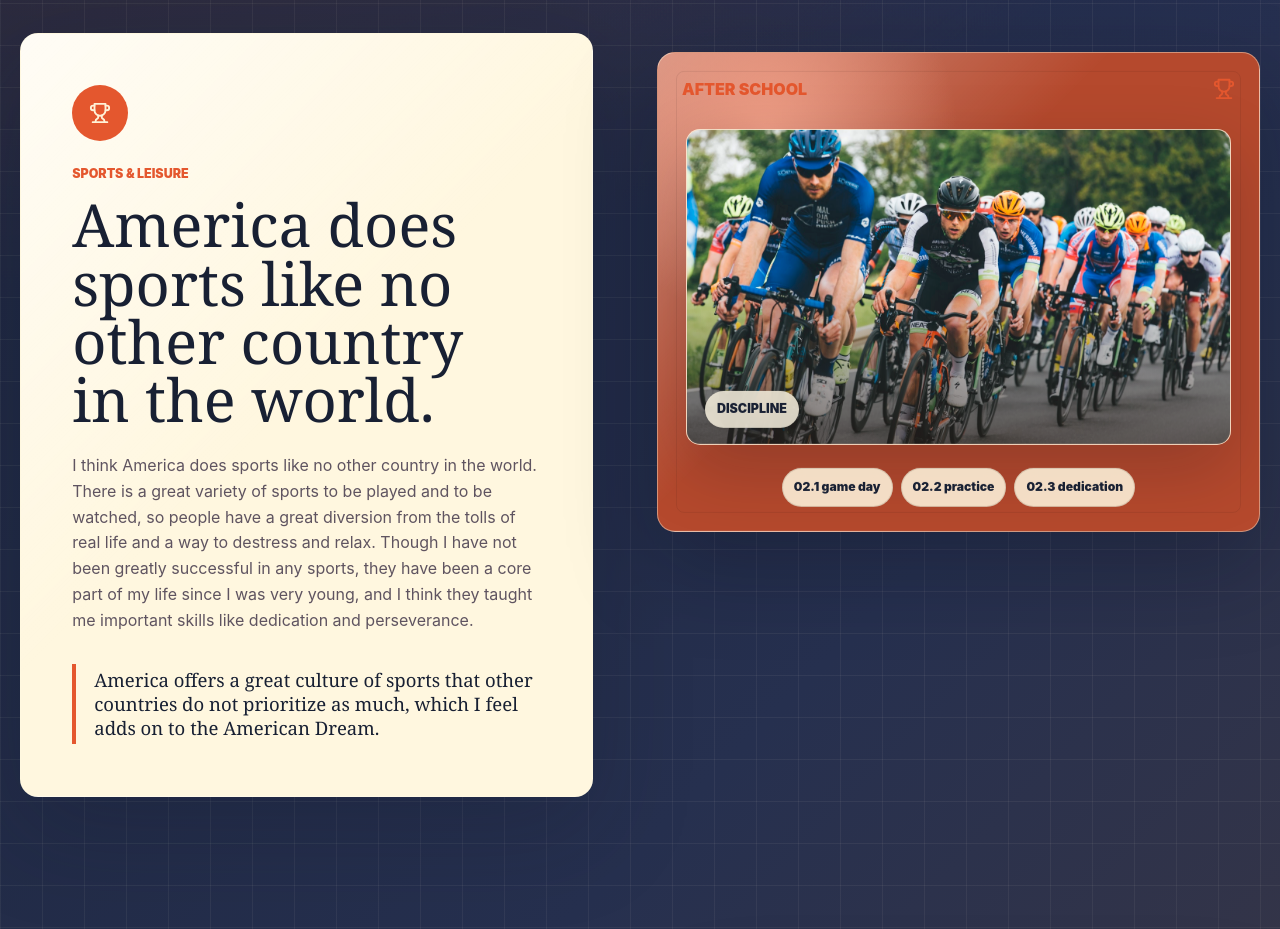
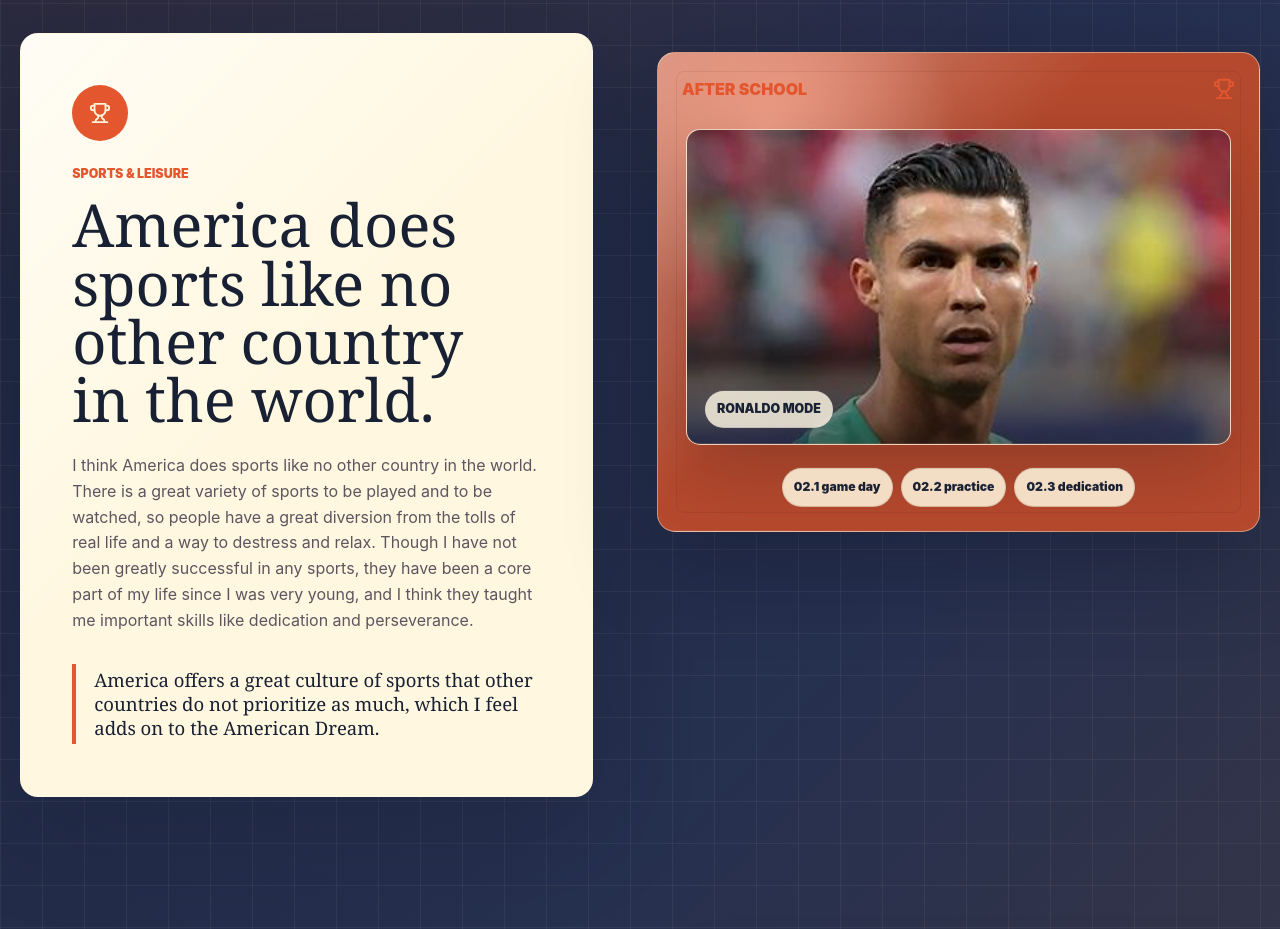
Before and after one commit to AcidXDpy/ApushProjectNakulR, a React (Vite) app: page / in a window 1280 px wide. Shown: the part 2180-3109 px from the top of the page. Built offline with nearby package versions, Linux system fonts and the light colour scheme.

Commit message:
Add Ronaldo to sports gallery

```diff
--- a/src/App.jsx
+++ b/src/App.jsx
@@ -36,7 +36,7 @@ const chapters = [
     artifacts: ['game day', 'practice', 'dedication'],
     gallery: [
       { src: '/images/story/sports-lebron.webp', caption: 'lebron mode' },
-      { src: '/images/story/sports-running.jpg', caption: 'discipline' },
+      { src: '/images/story/sports-ronaldo.jpg', caption: 'ronaldo mode' },
       { src: '/images/story/sports-track.jpg', caption: 'competition' },
     ],
   },
```
Also changed, not shown: public/images/story/sports-ronaldo.jpg (added).
